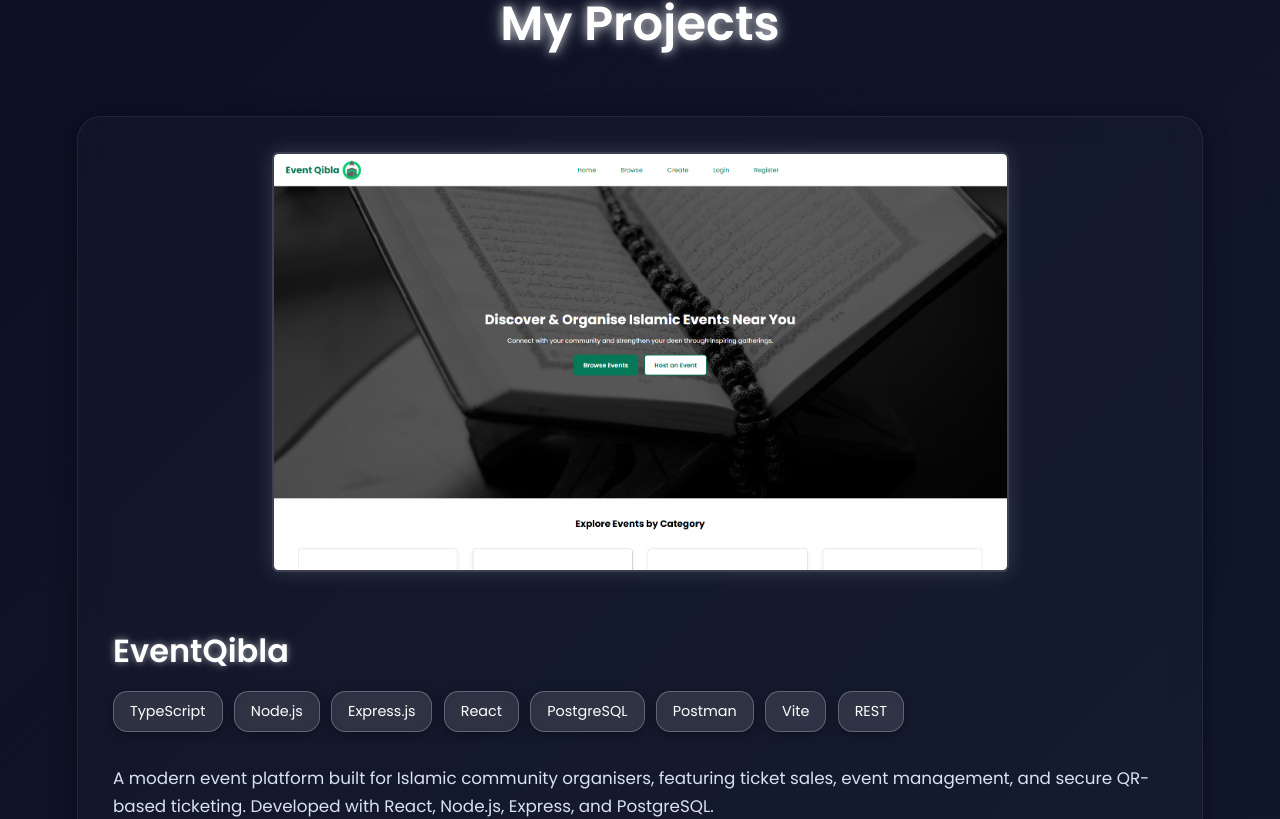
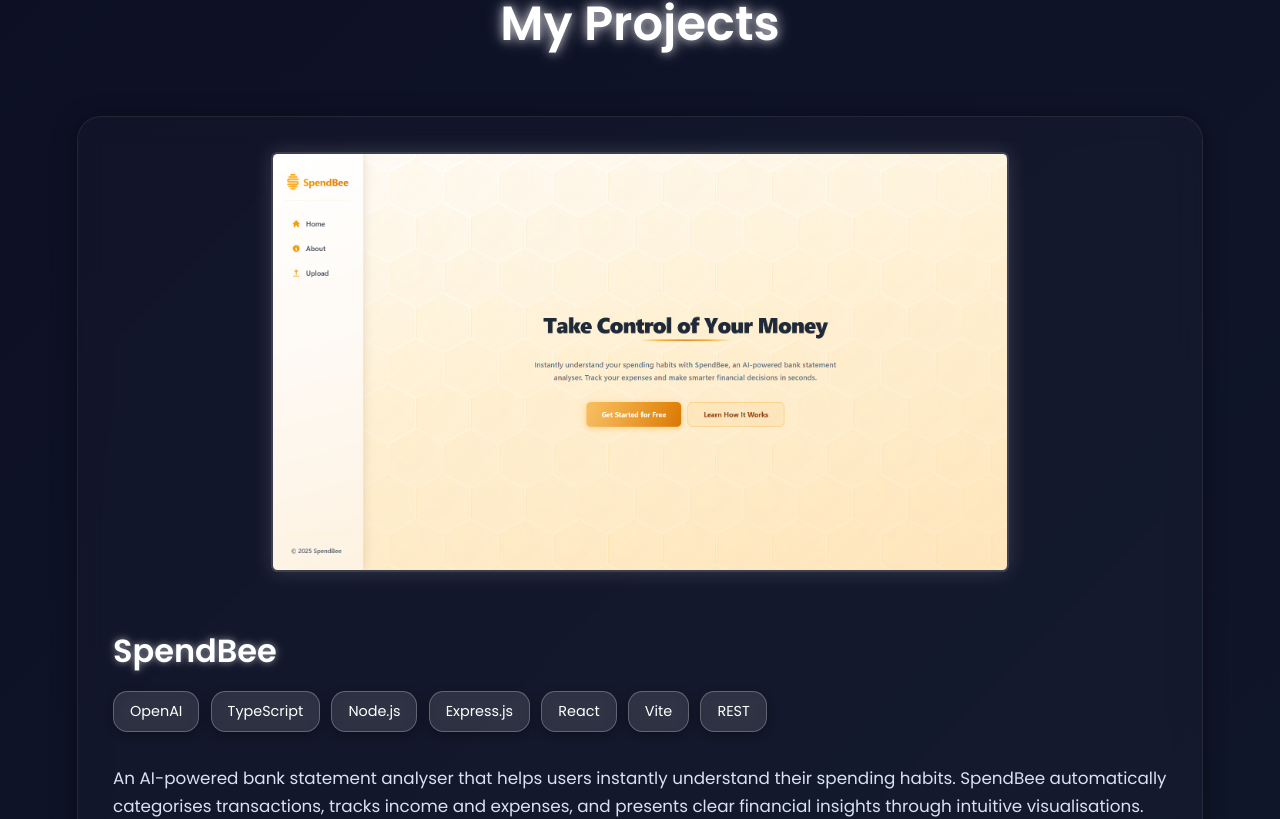
Before and after one commit to mh1803/Portfolio, a React (Vite) app in the folder mahdi-hussain-portfolio/: page / in a window 1280 px wide. Shown: the part 1701-2520 px from the top of the page. Built offline with nearby package versions, Linux system fonts and the light colour scheme.

Commit message:
Added SoendBee

```diff
--- a/mahdi-hussain-portfolio/src/components/Projects.tsx
+++ b/mahdi-hussain-portfolio/src/components/Projects.tsx
@@ -2,6 +2,7 @@
 import styles from "../../public/Projects.module.css";
 import ProjectCard from "./ProjectCard";
 import EventQibla from "../../public/EventQibla.png";
+import SpendBee from "../../public/SpendBee.png";
 import Dissertation from "../../public/Dissertation_mh660.pdf";
 import Portfolio from "../../public/Portfolio.png";
 
@@ -29,7 +30,26 @@
 
   const projects = [
     {
-      title: "EventQibla",
+      title: "SpendBee",
+      description: `An AI-powered bank statement analyser that helps users instantly understand their spending habits. SpendBee automatically categorises transactions, tracks income and expenses, and presents clear financial insights through intuitive visualisations.
+
+  Built with React, TypeScript, Node.js, and Express, and powered by OpenAI to intelligently interpret real-world bank statements.`,
+
+      tech: [
+        "OpenAI",
+        "TypeScript",
+        "Node.js",
+        "Express.js",
+        "React",
+        "Vite",
+        "REST",
+      ],
+      liveDemo: "https://spend-bee.netlify.app/",
+      repository: "https://github.com/mh1803/SpendBee",
+      image: SpendBee,
+    },
+    {
+      title: "Event Qibla",
       description: `A modern event platform built for Islamic community organisers, featuring ticket sales, event management, and secure QR-based ticketing. Developed with React, Node.js, Express, and PostgreSQL.
 
       This project achieved a first-class grade as part of my dissertation, which is included in the documentation.`,
```
Also changed, not shown: mahdi-hussain-portfolio/public/SpendBee.png (added).
